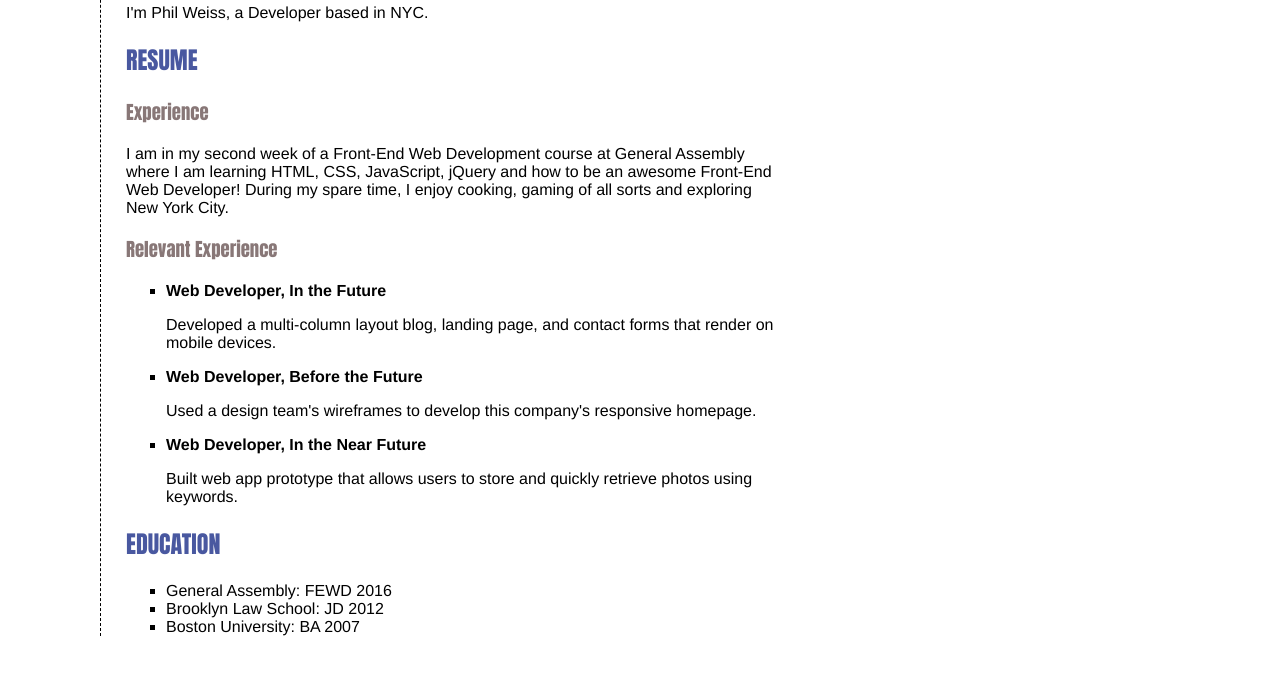
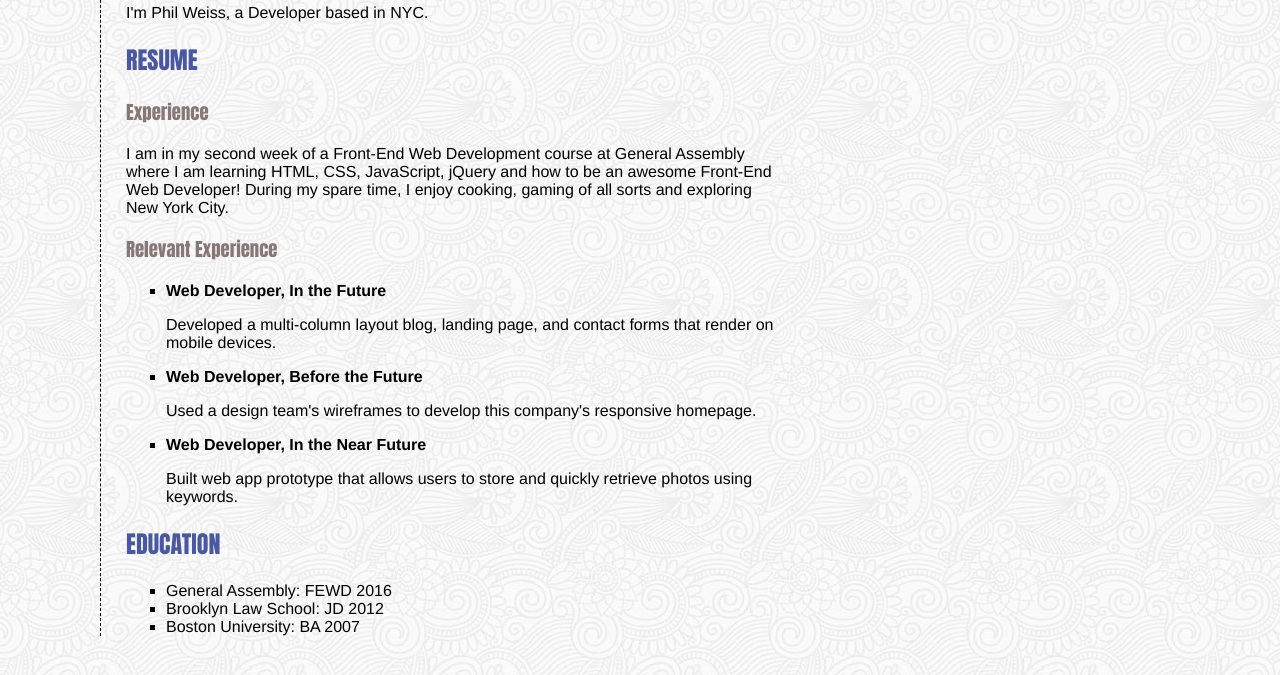
Before and after one commit to philfw/basic_personal_website, a plain HTML site: page index.html in a window 1280 px wide. Shown: the part 125-800 px from the top of the page. Drawn offline with Linux system fonts and the light colour scheme.

Commit message:
Added background!

```diff
--- a/style.css
+++ b/style.css
@@ -21,7 +21,7 @@ p {
 }
 
 body {
-	background-color:#FFFFFF;
+	background-image: url("symphony.png");
 	padding-left:25px;
 	margin-top:60px;
 	margin-left:100px;
```
Also changed, not shown: symphony.png (added).
